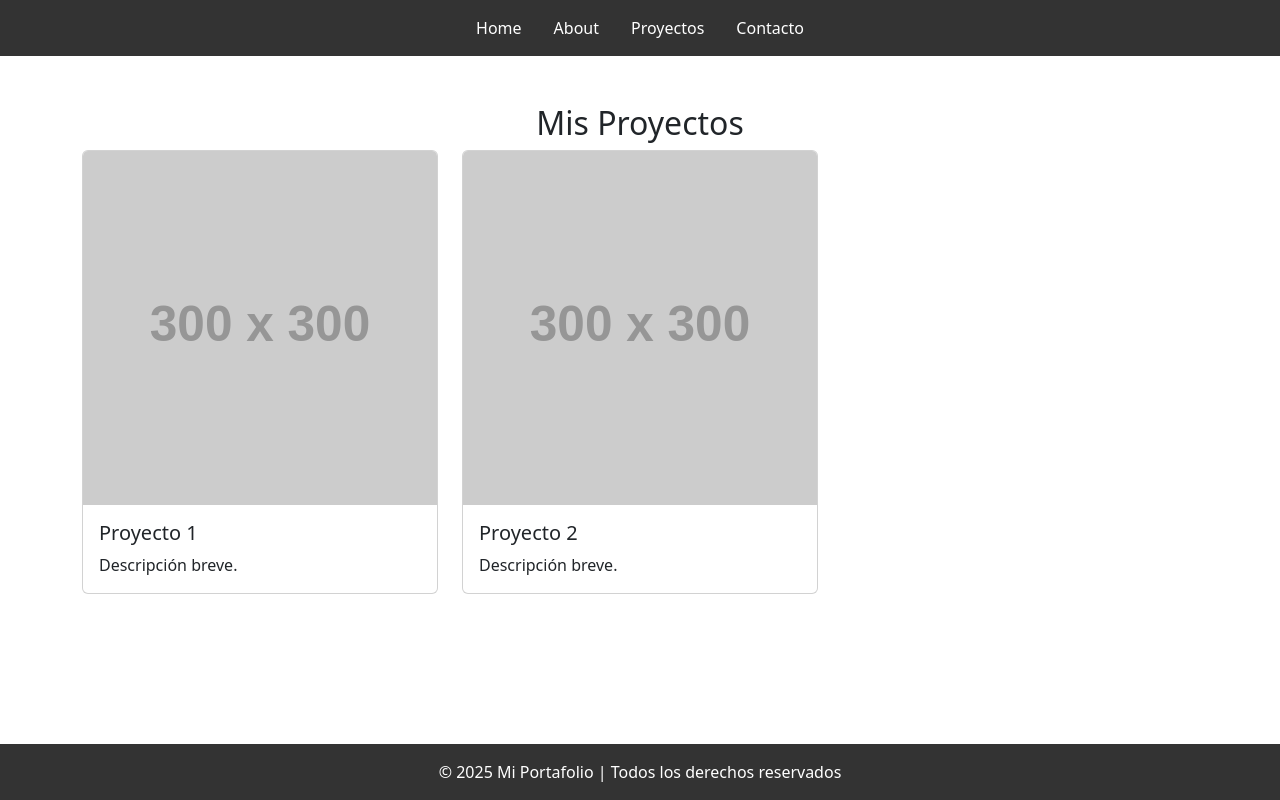
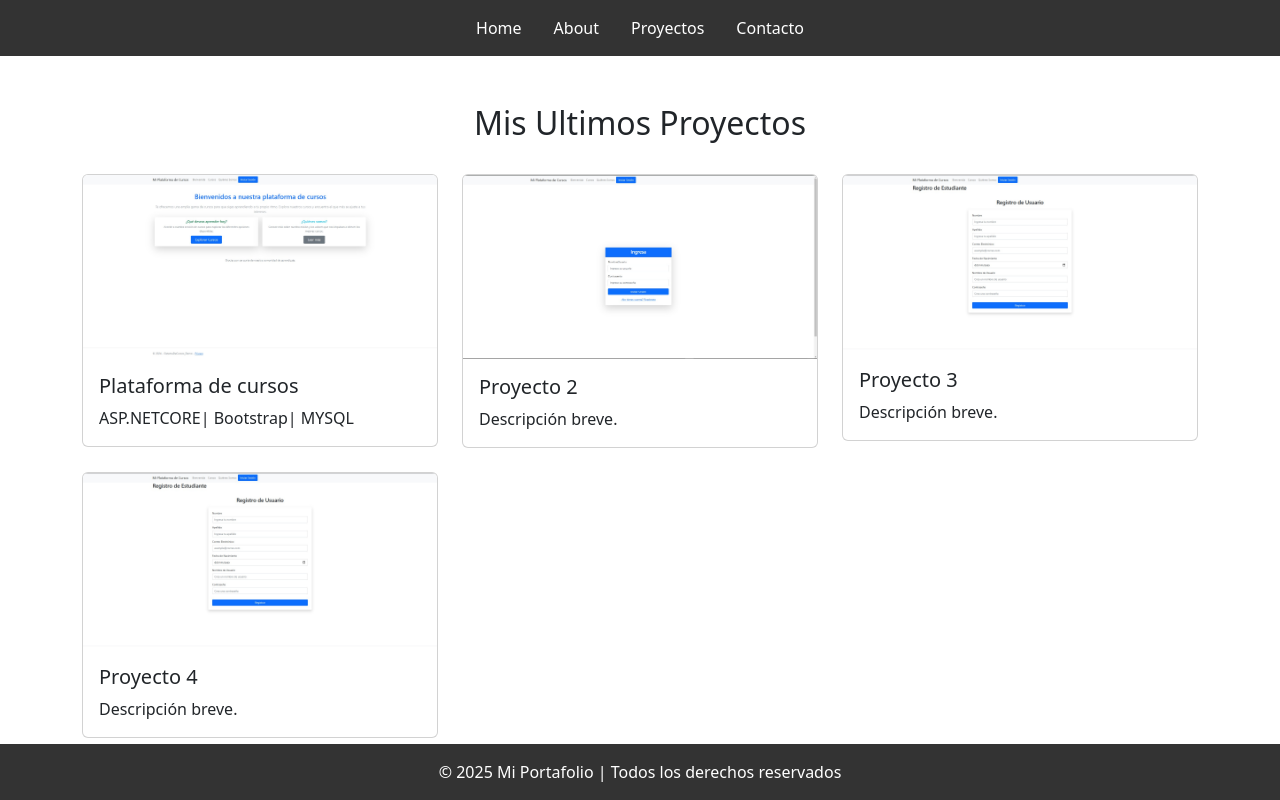
Before and after one commit to FernandoFuentes24/Portafolio, a Vue app: page /proyectos in a window 1280 px wide. Built offline with nearby package versions, Linux system fonts and the light colour scheme.

Commit message:
create structure for ProjectsPage

```diff
--- a/src/router/index.js
+++ b/src/router/index.js
@@ -2,10 +2,12 @@ import { createRouter, createWebHistory } from 'vue-router';
 import HomePage from '../views/HomePage.vue';
 import ProjectsPage from '../views/ProjectsPage.vue';
 import ContactPage from '../views/ContactPage.vue';
+import CorePage from '@/views/CorePage.vue';
 
 const routes = [
     { path: '/', component: HomePage },
     { path: '/proyectos', component: ProjectsPage },
+    { path: '/NetCore', component: CorePage },
     { path: '/contacto', component: ContactPage }
 ];
 
--- /dev/null
+++ b/src/views/CorePage.vue
@@ -0,0 +1,94 @@
+<template>
+    <div class="container mt-5">
+      <h2 class="text-center">Galería de Imágenes</h2>
+      <div class="row">
+        <div class="col-md-4 mb-4" v-for="(imagen, index) in imagenes" :key="index">
+          <div class="gallery-item" @click="abrirModal(imagen)">
+            <img :src="imagen.src" :alt="imagen.alt" class="img-fluid">
+          </div>
+        </div>
+      </div>
+
+      <!-- Modal para mostrar imagen ampliada -->
+      <div v-if="imagenSeleccionada" class="modal-overlay" @click="cerrarModal">
+        <div class="modal-content">
+          <img :src="imagenSeleccionada.src" :alt="imagenSeleccionada.alt" class="img-fluid">
+        </div>
+      </div>
+    </div>
+  </template>
+
+  <script>
+  export default {
+    data() {
+      return {
+        imagenes: [
+          { src: "/img/NetCore1.png", alt: "Imagen 1" },
+          { src: "/img/NetCore2.png", alt: "Imagen 2" },
+          { src: "/img/NetCore3.png", alt: "Imagen 3" },
+          { src: "/img/NetCore4.png", alt: "Imagen 4" },
+          { src: "/img/NetCore5.png", alt: "Imagen 5" },
+          { src: "/img/NetCore6.png", alt: "Imagen 6" }
+        ],
+        imagenSeleccionada: null
+      };
+    },
+    methods: {
+      abrirModal(imagen) {
+        this.imagenSeleccionada = imagen;
+      },
+      cerrarModal() {
+        this.imagenSeleccionada = null;
+      }
+    }
+  };
+  </script>
+
+  <style scoped>
+  /* Galería */
+  .gallery-item {
+    cursor: pointer;
+    overflow: hidden;
+    border-radius: 10px;
+    transition: transform 0.3s, box-shadow 0.3s;
+  }
+
+  .gallery-item img {
+    width: 100%;
+    height: 250px;
+    object-fit: cover;
+    border-radius: 10px;
+  }
+
+  .gallery-item:hover {
+    transform: scale(1.05);
+    box-shadow: 0px 4px 10px rgba(0, 0, 0, 0.3);
+  }
+
+  /* Modal */
+  .modal-overlay {
+    position: fixed;
+    top: 0;
+    left: 0;
+    width: 100%;
+    height: 100%;
+    background: rgba(0, 0, 0, 0.8);
+    display: flex;
+    justify-content: center;
+    align-items: center;
+    z-index: 1000;
+  }
+
+  .modal-content {
+    max-width: 80vw; /* 90% del ancho de la pantalla */
+    max-height: 100vh; /* 90% del alto de la pantalla */
+  }
+
+  .modal-content img {
+    width: auto; /* Mantiene la proporción original */
+    height: auto; /* Mantiene la proporción original */
+    max-width: 100%; /* Se ajusta al contenedor */
+    max-height: 100%; /* Se ajusta al contenedor */
+    border-radius: 10px;
+}
+  </style>
--- a/src/views/ProjectsPage.vue
+++ b/src/views/ProjectsPage.vue
@@ -1,12 +1,14 @@
 <template>
     <div class="container mt-5">
-      <h2 class="text-center">Mis Proyectos</h2>
+      <h2 class="text-center">Mis Ultimos Proyectos</h2>
       <div class="row">
-        <div class="col-md-4" v-for="proyecto in proyectos" :key="proyecto.id">
-          <div class="card">
+        <div class="col-md-4 pt-4" v-for="proyecto in proyectos" :key="proyecto.id">
+          <div class="card project-card"
+          :class="{ selected: selectedProject === proyecto.id }"
+             @click="seleccionarProyecto(proyecto.id, proyecto.ruta)">
             <img :src="proyecto.imagen" class="card-img-top" alt="Proyecto">
             <div class="card-body">
-              <h5 class="card-title">{{ proyecto.nombre }}</h5>
+              <h5 class="card-title" >{{ proyecto.nombre }}</h5>
               <p class="card-text">{{ proyecto.descripcion }}</p>
             </div>
           </div>
@@ -20,10 +22,34 @@
     data() {
       return {
         proyectos: [
-          { id: 1, nombre: "Proyecto 1", descripcion: "Descripción breve.", imagen: "https://via.placeholder.com/300" },
-          { id: 2, nombre: "Proyecto 2", descripcion: "Descripción breve.", imagen: "https://via.placeholder.com/300" }
+          { id: 1, nombre: "Plataforma de cursos", descripcion: "ASP.NETCORE| Bootstrap| MYSQL", imagen: "/img/NetCore1.png", ruta: "/NetCore" },
+          { id: 2, nombre: "Proyecto 2", descripcion: "Descripción breve.", imagen: "/img/NetCore2.png" },
+          { id: 3, nombre: "Proyecto 3", descripcion: "Descripción breve.", imagen: "/img/NetCore3.png" },
+          { id: 4, nombre: "Proyecto 4", descripcion: "Descripción breve.", imagen: "/img/NetCore3.png" }
         ]
       };
+    },
+    methods: {
+    seleccionarProyecto(id, ruta) {
+      this.selectedProject = id; // Marca el proyecto seleccionado
+      setTimeout(() => {
+        this.$router.push(ruta); // Redirige después de un breve tiempo
+      }, 300);
     }
+  }
   };
   </script>
+<style scoped>
+.project-card {
+  cursor: pointer;
+  transition: transform 0.3s, box-shadow 0.3s;
+}
+.project-card:hover {
+  transform: scale(1.05);
+  box-shadow: 0px 4px 10px rgba(0, 0, 0, 0.2);
+}
+.selected {
+  transform: scale(1.1);
+  box-shadow: 0px 6px 15px rgba(0, 0, 0, 0.3);
+}
+</style>
```
